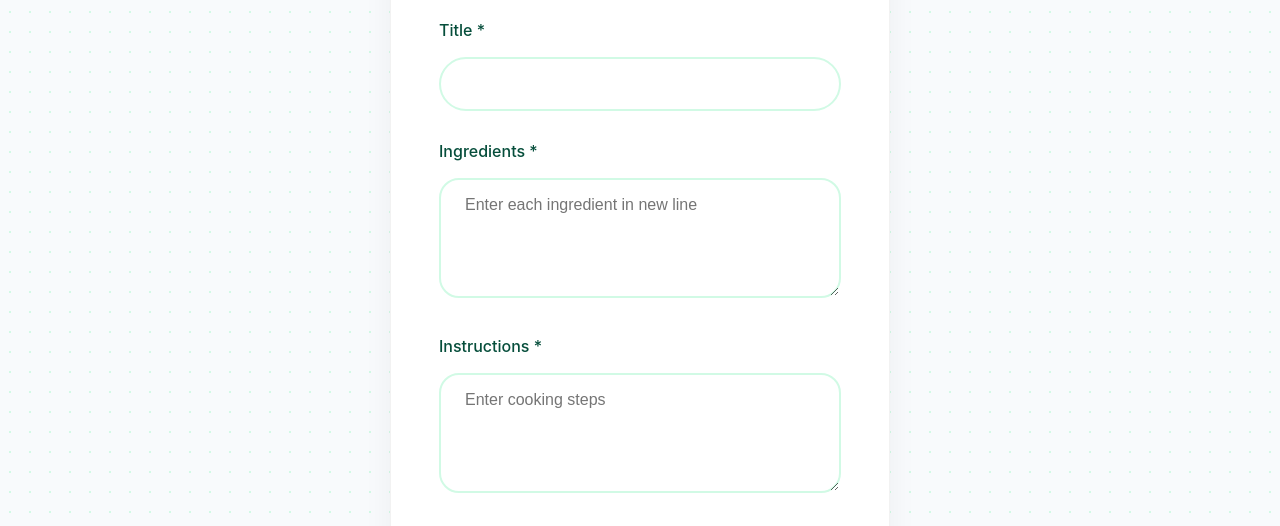
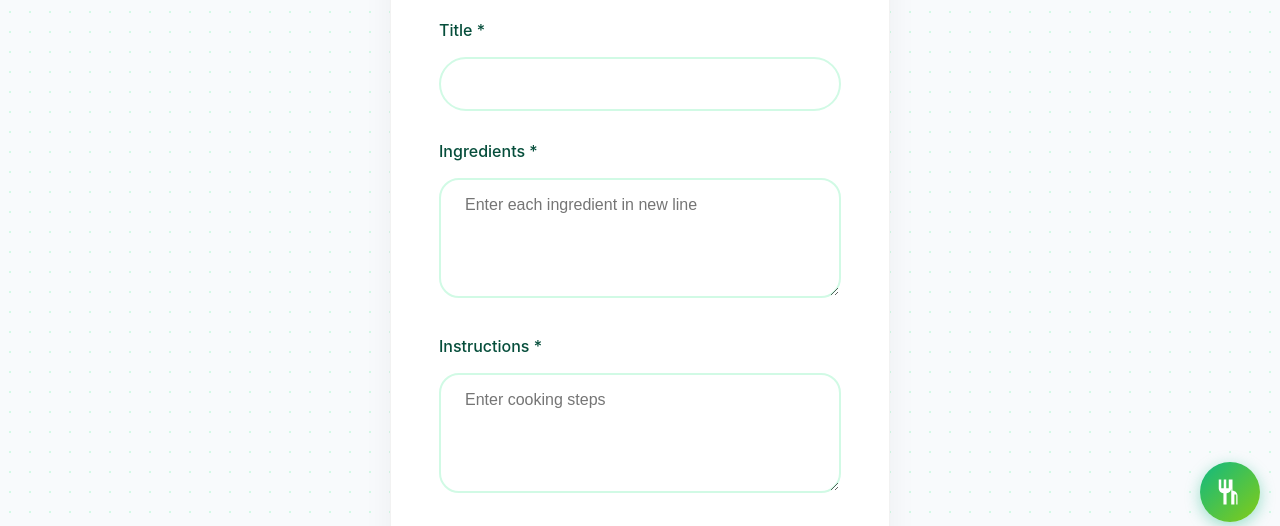
Before and after one commit to DHARUNKUMAR-06/Recipe_App, a plain HTML site: page public/add-recipe.html in a window 1280 px wide. Shown: the part 258-784 px from the top of the page. Drawn offline with Linux system fonts and the light colour scheme; sample sign-in values are in the browser's storage.

Commit message:
Add intelligent global Chatbot widget with MongoDB dynamic search, cuisine selection enhancements

```diff
--- a/public/add-recipe.html
+++ b/public/add-recipe.html
@@ -67,26 +67,28 @@
             </div>
             <div class="form-group">
                 <label>Cuisine *</label>
-                <select id="cuisine" required>
-                    <option value="">Select Cuisine</option>
-                    <option value="American">American</option>
-                    <option value="Indian">Indian</option>
-                    <option value="Italian">Italian</option>
-                    <option value="Chinese">Chinese</option>
-                    <option value="Mexican">Mexican</option>
-                    <option value="Thai">Thai</option>
-                    <option value="Dessert">Dessert</option>
-                </select>
+                <input type="text" id="cuisine" list="cuisine-options" placeholder="Select or type Cuisine" required
+                    autocomplete="off">
+                <datalist id="cuisine-options">
+                    <option value="American">
+                    <option value="Indian">
+                    <option value="Italian">
+                    <option value="Chinese">
+                    <option value="Mexican">
+                    <option value="Thai">
+                    <option value="Dessert">
+                </datalist>
             </div>
             <div class="form-group">
                 <label>Diet Type *</label>
-                <select id="dietType" required>
-                    <option value="">Select Diet Type</option>
-                    <option value="Veg">Vegetarian</option>
-                    <option value="Non-Veg">Non-Vegetarian</option>
-                    <option value="Vegan">Vegan</option>
-                    <option value="Gluten-Free">Gluten Free</option>
-                </select>
+                <input type="text" id="dietType" list="dietType-options" placeholder="Select or type Diet Type" required
+                    autocomplete="off">
+                <datalist id="dietType-options">
+                    <option value="Veg">
+                    <option value="Non-Veg">
+                    <option value="Vegan">
+                    <option value="Gluten-Free">
+                </datalist>
             </div>
             <div class="form-group">
                 <label>Image URL (optional)</label>
--- a/public/js/auth.js
+++ b/public/js/auth.js
@@ -170,4 +170,16 @@ window.toggleFavorite = async function (btn, recipeId) {
 };
 
 // Check auth on every page
-document.addEventListener('DOMContentLoaded', checkAuth);
+document.addEventListener('DOMContentLoaded', () => {
+    checkAuth();
+
+    // Dynamically load chat widget only if user is logged in
+    const token = localStorage.getItem('token');
+    const user = JSON.parse(localStorage.getItem('user') || 'null');
+
+    if (token && user) {
+        const chatScript = document.createElement('script');
+        chatScript.src = '/js/chat-widget.js';
+        document.body.appendChild(chatScript);
+    }
+});
--- /dev/null
+++ b/public/js/chat-widget.js
@@ -0,0 +1,304 @@
+// chat-widget.js
+function initChatWidget() {
+    // Inject CSS
+    const chatStyle = document.createElement('style');
+    chatStyle.innerHTML = `
+        /* ===== CHAT WIDGET CONTAINER ===== */
+        #chat-widget-wrapper {
+            position: fixed;
+            bottom: 20px;
+            right: 20px;
+            z-index: 9999;
+            display: flex;
+            flex-direction: column;
+            align-items: flex-end;
+            font-family: 'Poppins', -apple-system, BlinkMacSystemFont, 'Segoe UI', sans-serif;
+        }
+
+        /* ===== MAIN CHAT WINDOW ===== */
+        #chat-widget-window {
+            width: 320px;
+            height: 480px;
+            background: var(--surface, #ffffff);
+            border-radius: 15px;
+            box-shadow: 0 10px 40px rgba(0,0,0,0.15);
+            border: 1px solid var(--border-color, #d1fae5);
+            overflow: hidden;
+            display: flex;
+            flex-direction: column;
+            transition: all 0.3s cubic-bezier(0.25, 0.8, 0.25, 1);
+            opacity: 0;
+            pointer-events: none;
+            transform: translateY(20px);
+            margin-bottom: 15px;
+        }
+
+        #chat-widget-window.chat-widget-open {
+            opacity: 1;
+            pointer-events: auto;
+            transform: translateY(0);
+        }
+
+        #chat-widget-header {
+            background: linear-gradient(135deg, var(--primary, #10b981), var(--secondary, #84cc16));
+            color: white;
+            padding: 15px 20px;
+            display: flex;
+            justify-content: space-between;
+            align-items: center;
+            font-weight: 600;
+            user-select: none;
+            height: 60px;
+            box-sizing: border-box;
+        }
+
+        .chat-title {
+            font-size: 1.1rem;
+            display: flex;
+            align-items: center;
+            gap: 10px;
+        }
+
+        .chat-title svg {
+            width: 22px;
+            height: 22px;
+            fill: white;
+        }
+
+        #chat-close-icon {
+            cursor: pointer;
+            font-size: 1.2rem;
+            transition: transform 0.2s ease;
+        }
+
+        #chat-close-icon:hover {
+            transform: scale(1.2);
+        }
+
+        #chat-widget-body {
+            display: flex;
+            flex-direction: column;
+            flex: 1;
+            background: var(--surface, #ffffff);
+        }
+
+        #chatBox {
+            flex: 1;
+            padding: 15px;
+            overflow-y: auto;
+            background: var(--bg-color, #f8fafc);
+            display: flex;
+            flex-direction: column;
+            gap: 10px;
+        }
+
+        #chatBox p {
+            margin: 0;
+            padding: 10px 15px;
+            border-radius: 15px;
+            font-size: 0.9rem;
+            max-width: 85%;
+            line-height: 1.4;
+            word-wrap: break-word;
+            box-shadow: 0 1px 2px rgba(0,0,0,0.05);
+        }
+
+        .chat-user {
+            align-self: flex-end;
+            background: var(--primary, #10b981);
+            color: white;
+            border-bottom-right-radius: 2px !important;
+        }
+
+        .chat-bot {
+            align-self: flex-start;
+            background: white;
+            color: var(--dark, #064e3b);
+            border: 1px solid var(--border-color, #d1fae5);
+            border-bottom-left-radius: 2px !important;
+        }
+
+        .chat-bot.error {
+            color: var(--danger, #ef4444);
+        }
+
+        #chat-widget-input-area {
+            padding: 15px;
+            background: white;
+            border-top: 1px solid var(--border-color, #d1fae5);
+            display: flex;
+            gap: 10px;
+            box-sizing: border-box;
+        }
+
+        #chat-widget-input-area input {
+            flex: 1;
+            padding: 10px 15px;
+            border: 1px solid var(--border-color, #d1fae5);
+            border-radius: 50px;
+            outline: none;
+            font-size: 0.9rem;
+            min-width: 0;
+            color: var(--dark, #064e3b);
+            background: var(--surface, #ffffff);
+            transition: border-color 0.3s ease;
+        }
+
+        #chat-widget-input-area input:focus {
+            border-color: var(--primary, #10b981);
+            box-shadow: 0 0 0 3px rgba(16, 185, 129, 0.2);
+        }
+
+        #chat-widget-input-area button {
+            background: var(--primary, #10b981);
+            color: white;
+            border: none;
+            padding: 10px 18px;
+            border-radius: 50px;
+            cursor: pointer;
+            font-weight: 600;
+            transition: background 0.3s ease, transform 0.1s ease;
+        }
+
+        #chat-widget-input-area button:hover {
+            background: var(--primary-dark, #059669);
+            transform: translateY(-1px);
+        }
+
+        /* ===== FLOATING ACTION BUTTON (FAB) ===== */
+        #chat-widget-fab {
+            width: 60px;
+            height: 60px;
+            background: linear-gradient(135deg, var(--primary, #10b981), var(--secondary, #84cc16));
+            border-radius: 50%;
+            box-shadow: 0 4px 15px rgba(16, 185, 129, 0.4);
+            display: flex;
+            justify-content: center;
+            align-items: center;
+            cursor: pointer;
+            transition: transform 0.3s ease, box-shadow 0.3s ease;
+            color: white;
+        }
+
+        #chat-widget-fab:hover {
+            transform: scale(1.05);
+            box-shadow: 0 8px 20px rgba(16, 185, 129, 0.5);
+        }
+
+        #chat-widget-fab svg {
+            width: 30px;
+            height: 30px;
+            fill: white;
+            transition: transform 0.3s ease;
+        }
+
+        #chat-widget-fab.chat-widget-fab-active {
+            opacity: 0;
+            pointer-events: none;
+            transform: scale(0.8);
+        }
+    `;
+    document.head.appendChild(chatStyle);
+
+    // Recipe/Food Icon SVG
+    const recipeIconSvg = `
+        <svg viewBox="0 0 24 24" fill="currentColor">
+            <path d="M11 9H9V2H7v7H5V2H3v7c0 2.12 1.66 3.84 3.75 3.97V22h2.5v-9.03C11.34 12.84 13 11.12 13 9V2h-2v7zm4.5 13H18v-7c0-2.21-1.79-4-4-4V2h-1v20h2.5v-8h1.5v8z"/>
+        </svg>
+    `;
+
+    // Create Chat Widget HTML Structure
+    const chatWidgetHTML = `
+    <div id="chat-widget-wrapper">
+        <div id="chat-widget-window">
+            <div id="chat-widget-header">
+                <span class="chat-title">
+                    ${recipeIconSvg}
+                    Recipe Assistant
+                </span>
+                <span id="chat-close-icon" onclick="toggleChatWidget()">✖</span>
+            </div>
+            <div id="chat-widget-body">
+                <div id="chatBox">
+                    <p class="chat-bot"><b>Bot:</b> Hello! Ask me about recipes (e.g., chicken, veg, rice).</p>
+                </div>
+                <div id="chat-widget-input-area">
+                    <input type="text" id="userInputWidget" placeholder="Ask something..." onkeypress="handleChatKeyPress(event)" />
+                    <button onclick="sendMessageWidget()">Send</button>
+                </div>
+            </div>
+        </div>
+        <div id="chat-widget-fab" onclick="toggleChatWidget()">
+            ${recipeIconSvg}
+        </div>
+    </div>
+    `;
+
+    document.body.insertAdjacentHTML('beforeend', chatWidgetHTML);
+}
+
+if (document.readyState === 'loading') {
+    document.addEventListener('DOMContentLoaded', initChatWidget);
+} else {
+    initChatWidget();
+}
+
+window.toggleChatWidget = function () {
+    const chatWindow = document.getElementById('chat-widget-window');
+    const fabButton = document.getElementById('chat-widget-fab');
+
+    if (chatWindow.classList.contains('chat-widget-open')) {
+        chatWindow.classList.remove('chat-widget-open');
+        fabButton.classList.remove('chat-widget-fab-active');
+    } else {
+        chatWindow.classList.add('chat-widget-open');
+        fabButton.classList.add('chat-widget-fab-active');
+        document.getElementById('userInputWidget').focus();
+    }
+}
+
+window.sendMessageWidget = async function () {
+    const input = document.getElementById("userInputWidget");
+    const chatBox = document.getElementById("chatBox");
+    const userMessage = input.value;
+
+    if (!userMessage.trim()) return;
+
+    chatBox.innerHTML += `<p class="chat-user"><b>You:</b> ${userMessage}</p>`;
+    input.value = "";
+    chatBox.scrollTop = chatBox.scrollHeight;
+
+    try {
+        const res = await fetch("/api/chat", {
+            method: "POST",
+            headers: {
+                "Content-Type": "application/json"
+            },
+            body: JSON.stringify({ message: userMessage })
+        });
+
+        const data = await res.json();
+        chatBox.innerHTML += `<p class="chat-bot"><b>Bot:</b> ${data.reply}</p>`;
+        chatBox.scrollTop = chatBox.scrollHeight;
+
+        if (data.redirect) {
+            setTimeout(() => {
+                if (data.redirect === "LOGOUT_TRIGGER" && typeof logout === 'function') {
+                    logout();
+                } else {
+                    window.location.href = data.redirect;
+                }
+            }, 1000);
+        }
+    } catch (error) {
+        console.error("Error communicating with chatbot:", error);
+        chatBox.innerHTML += `<p class="chat-bot error"><b>Bot:</b> Sorry, connection error.</p>`;
+        chatBox.scrollTop = chatBox.scrollHeight;
+    }
+}
+
+window.handleChatKeyPress = function (event) {
+    if (event.key === 'Enter') {
+        sendMessageWidget();
+    }
+}
```
Also changed, not shown: public/chatbot.html (deleted, +0 -18 lines), public/edit-recipe.html (+19 -17 lines), server/routes/chatRoutes.js (+59 -9 lines).
